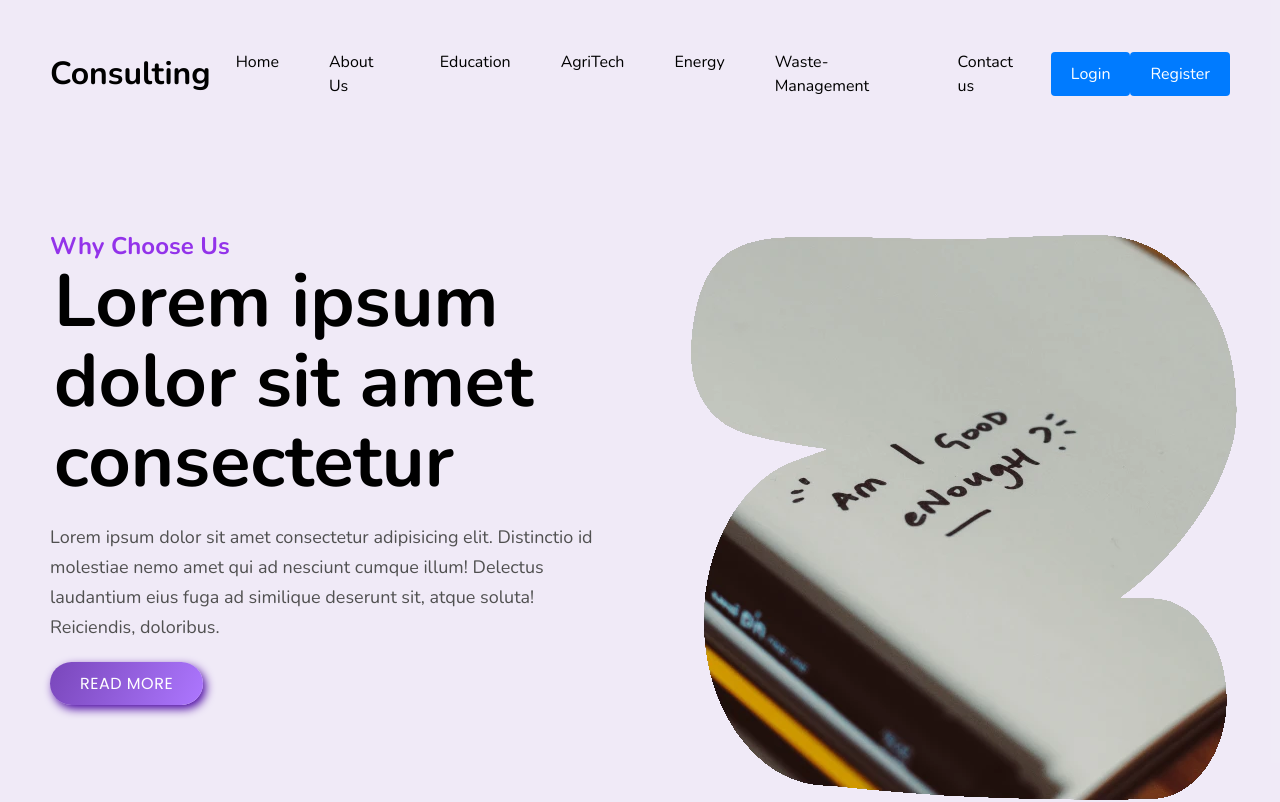
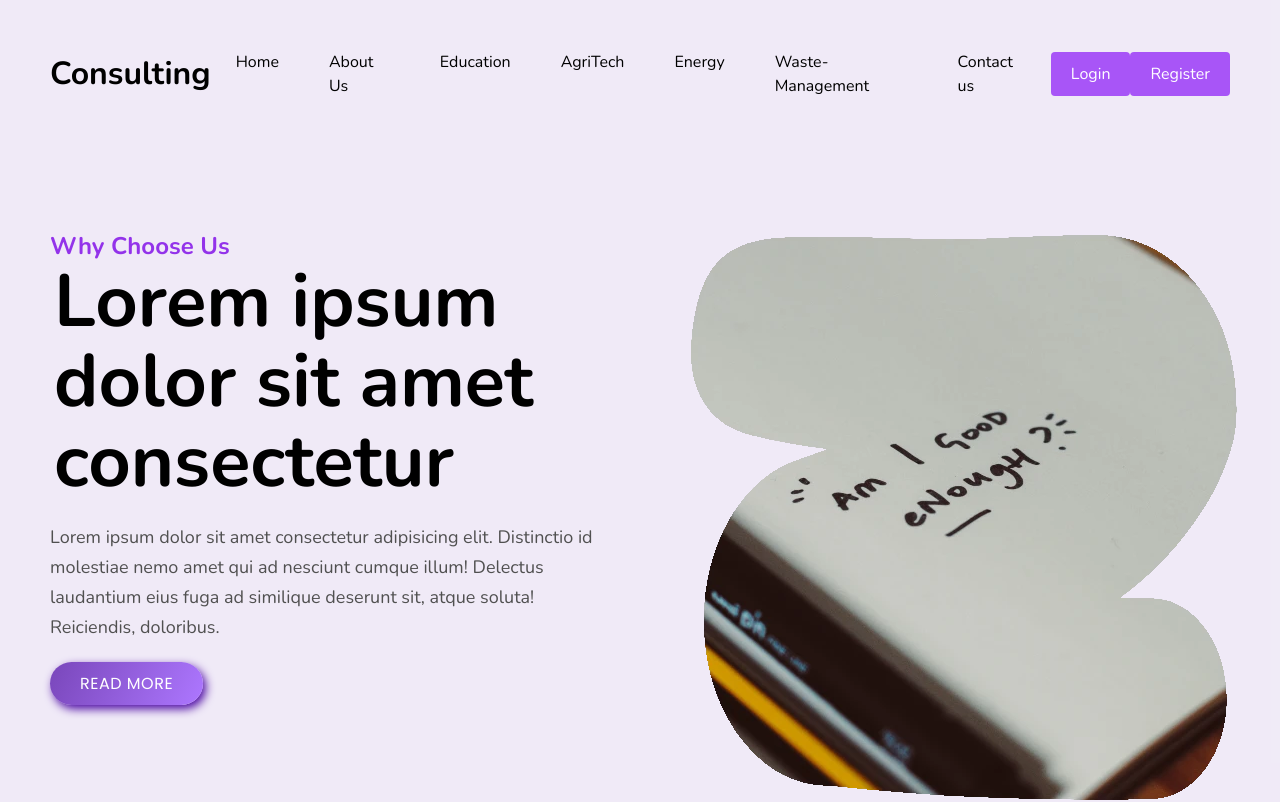
Before and after one commit to kuldp18/career-counsel-frontend, a React (Vite) app: page / in a window 1280 px wide. Shown: the top 802 px of the page. Built offline with nearby package versions, Linux system fonts and the light colour scheme.

Commit message:
change button colors

```diff
--- a/src/components/Navbar.jsx
+++ b/src/components/Navbar.jsx
@@ -38,7 +38,7 @@ const Navbar = () => {
             </li>
           </ul>
         </div>
-        <button id="login-btn" className="btn btn-primary btn-lg">
+        <button id="login-btn" className="btn btn-primary btn-lg bg-purple-500">
           <Link
             to="/login"
             style={{
@@ -48,7 +48,10 @@ const Navbar = () => {
             Login
           </Link>
         </button>
-        <button id="register-btn" className="btn btn-primary btn-lg">
+        <button
+          id="register-btn"
+          className="btn btn-primary btn-lg bg-purple-500"
+        >
           <Link
             to="/register"
             style={{
```
